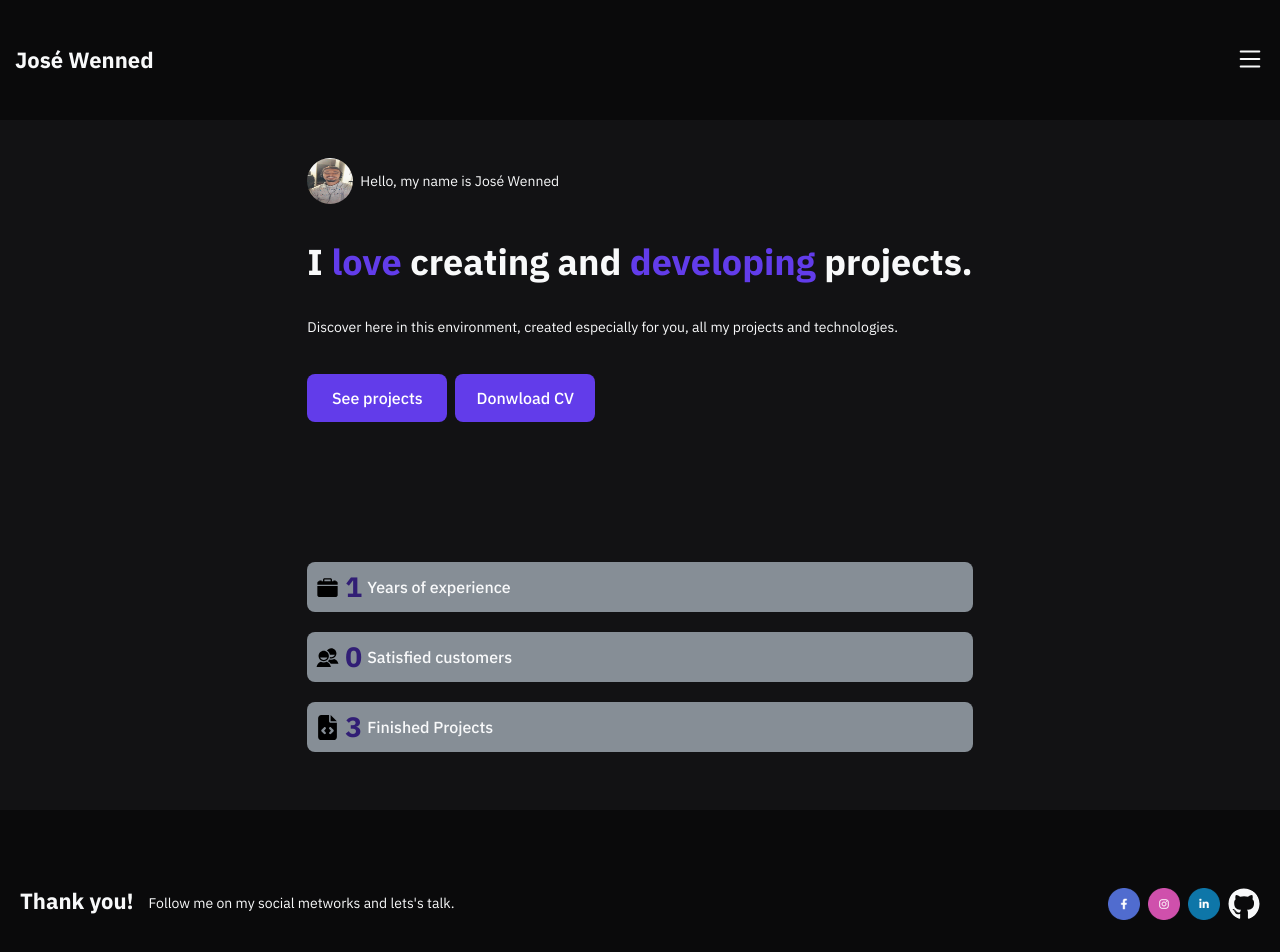
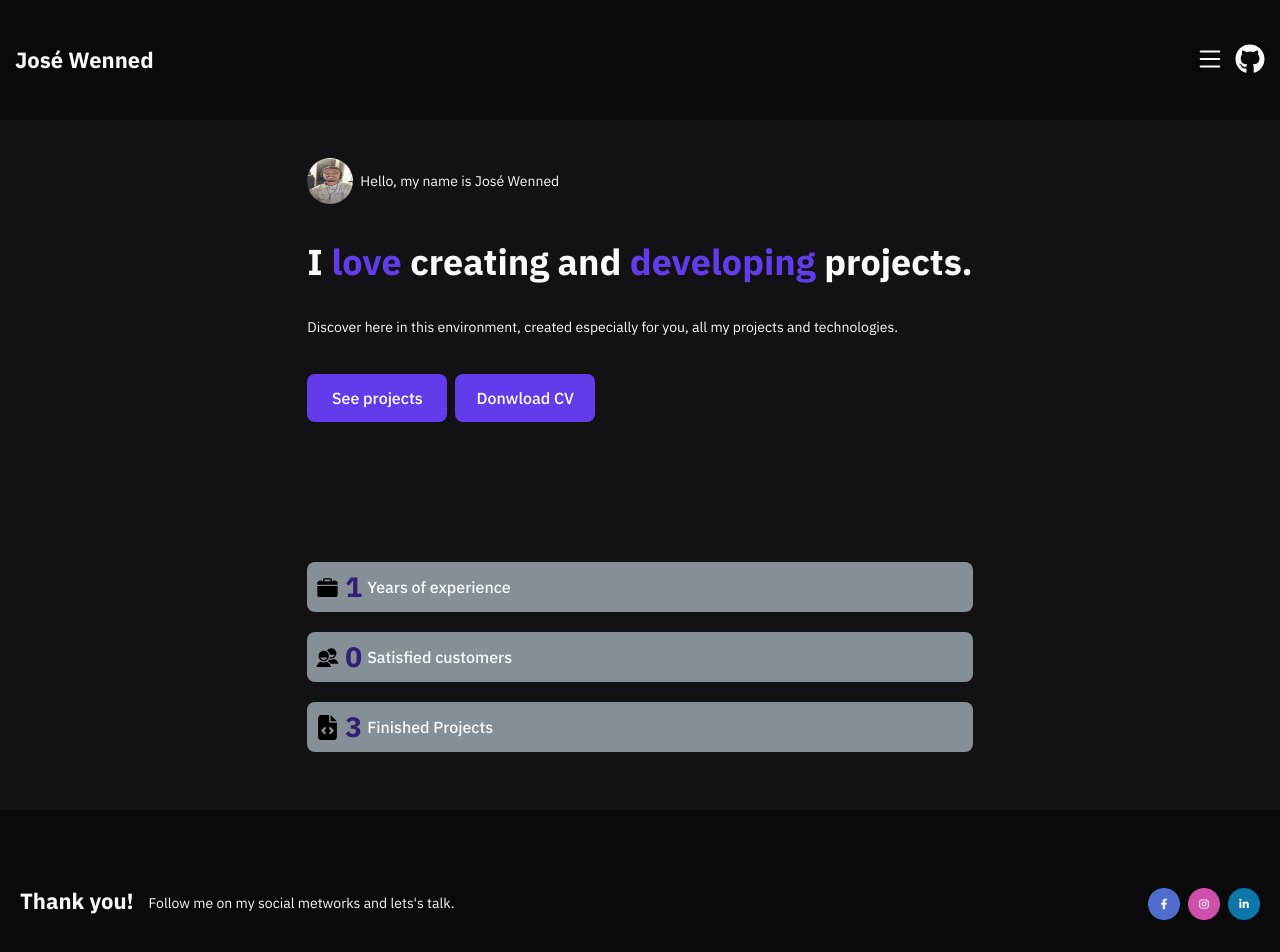
Before and after one commit to Kenzie-Academy-Brasil-Developers/Entrega---Portf-lio-de-Sucesso-JoseWenned, a React (Vite) app: page / in a window 1280 px wide. Shown: the top 952 px of the page. Built offline with nearby package versions, Linux system fonts and the light colour scheme.

Commit message:
feat: icon GitHub changed component

```diff
--- a/src/Components/Footer/footer.component.tsx
+++ b/src/Components/Footer/footer.component.tsx
@@ -1,5 +1,4 @@
 import style from "./style.module.scss"
-import { FaGithub } from "react-icons/fa";
 
 export const Footer = () => {
     return(
@@ -16,7 +15,6 @@ export const Footer = () => {
                         <a href={"https://www.facebook.com/profile.php?id=100004807723751"} target="blank"><img className={style.imageFooter} src="./src/assets/facebook.png" alt="facebook.png"/></a>
                         <a href={"https://www.instagram.com/j.wenned?igsh=MW5henc0Z2E3eDhqag%3D%3D&utm_source=qr"} target="blank"><img className={style.imageFooter} src="./src/assets/instagram.png" alt="instagram.png"/></a>
                         <a href={"https://www.linkedin.com/in/jos%C3%A9-wenned-chaves-de-sousa-148554165/"} target="blank"><img className={style.imageFooter} src="./src/assets/linkedin.png" alt="linkendin.png"/></a>
-                        <a href="https://github.com/JoseWenned" target="blank"><FaGithub className={style.imageGitHub}/></a>
                     </div>
                 </div>
 
--- a/src/Components/Footer/style.module.scss
+++ b/src/Components/Footer/style.module.scss
@@ -69,18 +69,6 @@
 
 }
 
-.imageGitHub {
-
-    background-color: var(--color-gray-5);
-    color: var(--color-gray-0);
-
-    width: 32px;
-    height: 32px;
-
-    border-radius: 50%;
-
-}
-
 @media screen and (min-width: 768px) {
 
     .footer {
--- a/src/Components/Header/header.component.tsx
+++ b/src/Components/Header/header.component.tsx
@@ -3,6 +3,7 @@ import style from "./style.module.scss"
 import { BsList } from "react-icons/bs";
 import {  useState } from "react";
 import { CgCloseR } from "react-icons/cg";
+import { FaGithub } from "react-icons/fa";
 
 export const Header = () => {
 
@@ -24,7 +25,7 @@ export const Header = () => {
 
                     <h1 className={style.titleName}>José Wenned</h1>
 
-                    <div>
+                    <div className={style.containerItems}>
 
                         <div>
 
@@ -46,7 +47,10 @@ export const Header = () => {
 
                         </div>
 
+                        <a href="https://github.com/JoseWenned" target="blank"><FaGithub className={style.imageGitHub}/></a>
+
                     </div>
+
                 </div>
 
             </header>
--- a/src/Components/Header/style.module.scss
+++ b/src/Components/Header/style.module.scss
@@ -107,6 +107,33 @@
 
 }
 
+.containerItems {
+
+    display: flex;
+    align-items: center;
+
+    gap: 10px;
+
+}
+
+.imageGitHub {
+
+    background-color: var(--color-gray-5);
+    color: var(--color-gray-0);
+
+    width: 30px;
+    height: 30px;
+
+    border-radius: 50%;
+
+}
+
+.imageGitHub:hover {
+
+    color: var(--color-gray-2);
+
+}
+
 .containerGitHub {
 
     display: flex;
```
